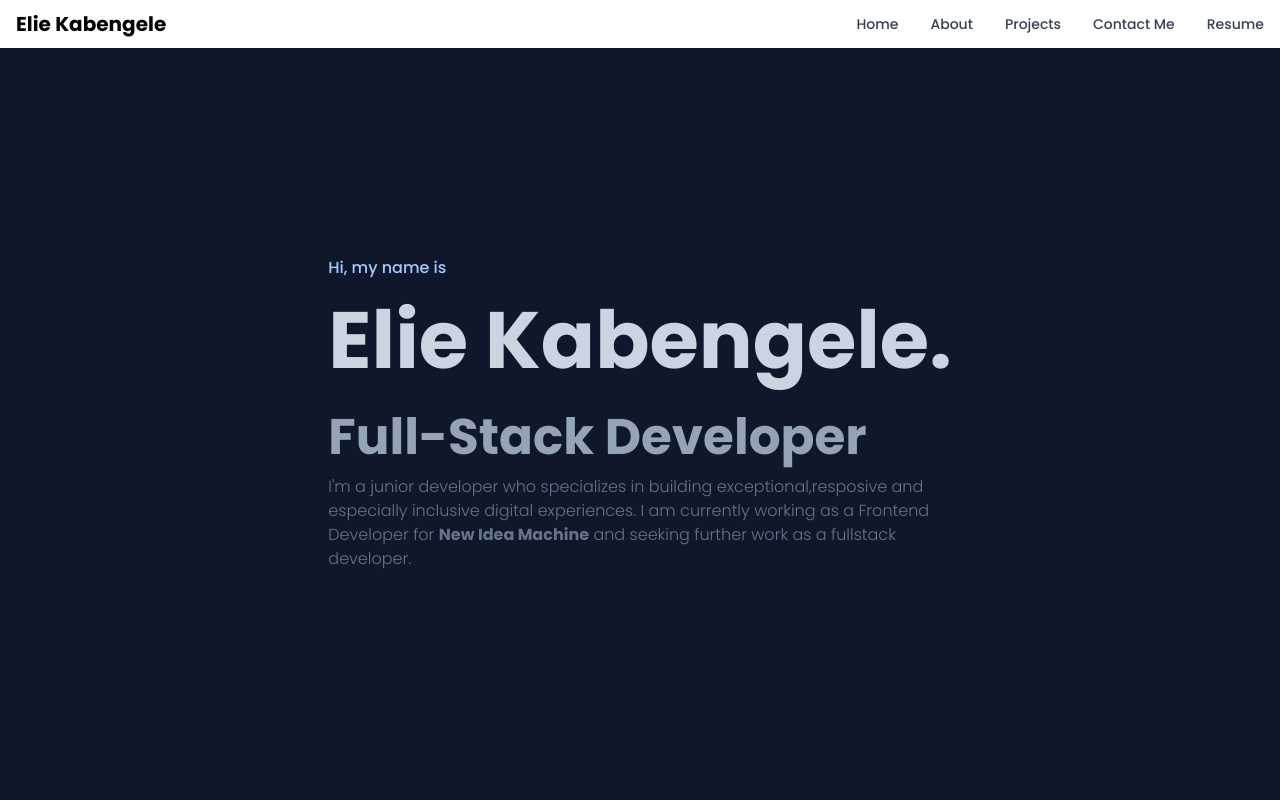
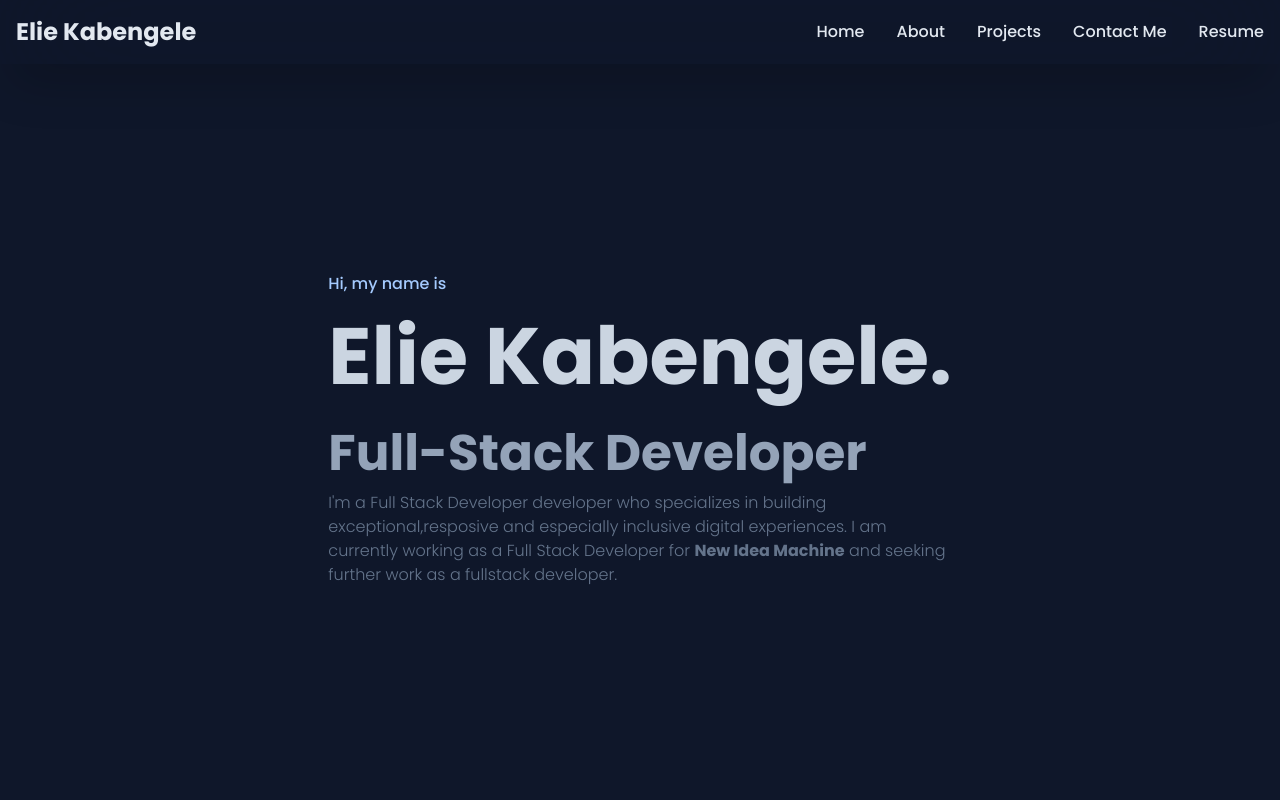
Before and after one commit to amEhlee/Portfolio, a React (Vite) app: page / in a window 1280 px wide. Shown: the top 800 px of the page. Built offline with nearby package versions, Linux system fonts and the light colour scheme.

Commit message:
Update Navbar / General Cleanup

```diff
--- a/index.html
+++ b/index.html
@@ -20,7 +20,7 @@
     <title>Elie Portfolio</title>
     <meta content="Elie Kabengele Portfolio" property="og:title" />
     <meta content="Portfolio page created by elie kabengele. Built using React and Tailwindcss" property="og:description" />
-    <meta content="https://amehlee.github.io/amehlee-portfolio/" property="og:url" />
+    <meta content="https://amehlee.github.io/Portfolio/" property="og:url" />
     <meta content="https://user-images.githubusercontent.com/76502588/208776492-244b8c3d-fdc8-42c1-92d7-a0a0bc0020d3.png" property="og:image" />
     <meta content="#0f172a" data-react-helmet="true" name="theme-color" />
   </head>
--- a/package.json
+++ b/package.json
@@ -1,5 +1,5 @@
 {
-  "name": "amehlee-portfolio",
+  "name": "portfolio",
   "version": "0.1.0",
   "private": true,
   "dependencies": {
--- a/src/App.jsx
+++ b/src/App.jsx
@@ -1,6 +1,6 @@
 import React, { useRef } from "react";
 import { Navbar } from "flowbite-react";
-import Pdf from './assets/resume/Resume.pdf';
+import Pdf from "./assets/resume/Resume.pdf";
 
 // import pages
 // TODO:remove import ExperiencePage from "./pages/ExperiencePage";
@@ -20,41 +20,50 @@ function App() {
     givenRef.current?.scrollIntoView({ behavior: "smooth" });
   }
 
+  function NavScrollButton({ givenRef, name }) {
+    return (
+      <button
+        onClick={() => {
+          handleScroll(givenRef);
+        }}
+      >
+        <p className="hover:text-primaryLightBlue duration-300">{name}</p>
+      </button>
+    );
+  }
+
   return (
     <>
-      {/* Top Navbar */}
-      <Navbar fluid={true} rounded={true}>
-        <a href="#Home" className="no-underline text-black">
-          <Navbar.Brand>
-            <span className="self-center whitespace-nowrap text-xl font-semibold dark:text-white text-black">
+      <nav className="text-slate-200 fixed top-0 w-full z-10 backdrop-blur-3xl bg-primaryNavDarkBlue shadow-2xl ">
+        <div className="max-w-screen-xl flex flex-wrap items-center justify-between mx-auto p-4">
+          <button
+            onClick={() => {
+              handleScroll(HeroRef);
+            }}
+          >
+            <p className="self-center text-2xl font-semibold whitespace-nowrap select-non duration-300">
               Elie Kabengele
-            </span>
-          </Navbar.Brand>
-        </a>
-        <Navbar.Toggle />
-        <Navbar.Collapse>
-          <button onClick={() => {handleScroll(HeroRef);}}>
-            <Navbar.Link>Home</Navbar.Link>
+            </p>
           </button>
-          <button onClick={() => {handleScroll(AboutRef);}}>
-            <Navbar.Link>About</Navbar.Link>
-          </button>
-          <button onClick={() => {handleScroll(ProjectsRef);}}>
-            <Navbar.Link>Projects</Navbar.Link>
-          </button>
-          <button onClick={() => {handleScroll(ContactMeRef);}}>
-            <Navbar.Link>Contact Me</Navbar.Link>
-          </button>
-          <button>
-            <a href = {Pdf} target = "_blank">
-              <Navbar.Link>Resume</Navbar.Link>
-            </a>
-          </button>
-        </Navbar.Collapse>
-      </Navbar>
+
+          <div className="hidden w-full md:block md:w-auto text-slate-200">
+            <div className="font-medium flex flex-col p-4 md:p-0 mt-4 md:flex-row md:space-x-8 md:mt-0 md:border-0">
+              <NavScrollButton givenRef={HeroRef} name="Home" />
+              <NavScrollButton givenRef={AboutRef} name="About" />
+              <NavScrollButton givenRef={ProjectsRef} name="Projects" />
+              <NavScrollButton givenRef={ContactMeRef} name="Contact Me" />
+              <button>
+                <a href={Pdf} target="_blank">
+                  <p>Resume</p>
+                </a>
+              </button>
+            </div>
+          </div>
+        </div>
+      </nav>
 
       {/* Main Page Content */}
-      <div className="font-Poppins">
+      <div className="font-Poppins pt-16">
         <div ref={HeroRef}>
           <Hero />
         </div>
--- a/src/components/ExperiencePage.jsx
+++ b/src/components/ExperiencePage.jsx
@@ -37,7 +37,7 @@ export default function ExperiencePage() {
           description="My portfolio page made to accompany my resume. Built using React and Tailwind CSS for styling."
           linktype="Github"
           gradientColor="purpleToBlue"
-          githubLink="https://github.com/amEhlee/amehlee-portfolio"
+          githubLink="https://github.com/amEhlee/Portfolio"
         />
         <ProjectCard
           imageSource={PortfolioImage}
--- a/src/components/FooterBlock.jsx
+++ b/src/components/FooterBlock.jsx
@@ -8,7 +8,7 @@ export default function FooterBlock() {
       </div>
       <div className="font-medium text-slate-600">
         <a href="https://github.com/amEhlee/amehlee-portfolio">
-          <p>Junior Full-Stack Developer</p>⭐ Github ⭐
+          <p>Full-Stack Developer</p>⭐ Github ⭐
         </a>
       </div>
     </footer>
--- a/src/components/Hero.jsx
+++ b/src/components/Hero.jsx
@@ -12,10 +12,10 @@ export default function Hero() {
             <h2 className="text-slate-400">Full-Stack Developer</h2>
           </div>
           <p className="max-w-md-w-3lg text-slate-500 font-light">
-            I'm a junior developer who specializes in building
+            I'm a Full Stack Developer developer who specializes in building
             exceptional,resposive and especially inclusive digital experiences.
-            I am currently working as a Frontend Developer for{" "}
-            <p className="font-bold inline-block">New Idea Machine</p> and
+            I am currently working as a Full Stack Developer for{" "}
+            <a href="https://newideamachine.com" target="_blank" className="font-bold inline-block">New Idea Machine</a> and
             seeking further work as a fullstack developer.
           </p>
         </div>
--- a/src/index.css
+++ b/src/index.css
@@ -19,33 +19,30 @@
     @apply text-xl;
   }
   body {
-    @apply h-screen m-0 min-w-[400px] font-poppins;
+    @apply h-screen m-0 min-w-[400px] font-poppins bg-slate-900;
   }
   section {
     @apply relative flex flex-col min-h-[60vh] py-24 p-[30vw] items-center;
   }
 
   a {
-    transition: 0.3s;
+    @apply duration-300
   }
 
   a:hover {
-    color: #93c5fd;
+    @apply text-primaryLightBlue
   }
 }
 
 ::-webkit-scrollbar {
-  width: 10px;
-  height: 5px;
-  background-color: #0f172a;
+  @apply w-3 h-2 bg-primaryBgDark duration-300
 }
 ::-webkit-scrollbar-track {
-  display: none;
+  @apply hidden
 }
 ::-webkit-scrollbar-thumb {
-  background: rgba(136, 136, 136, 0.644);
-  border-radius: 10px;
+  @apply rounded-lg bg-slate-300
 }
 ::-webkit-scrollbar-thumb:hover {
-  background: rgba(85, 85, 85, 0.753);
+  @apply bg-slate-700
 }
--- a/tailwind.config.js
+++ b/tailwind.config.js
@@ -17,6 +17,7 @@ module.exports = {
         primaryWhite: "#FFFFFF",
         primaryOffWhite: "#F0F0F0",
         primaryBlack: "#000000",
+        primaryNavDarkBlue: "#0f172ad5"
       },
       screens: {
         'sm': '320px',
```
Also changed, not shown: 2 other files (tests, documents, lock files or other folders).
